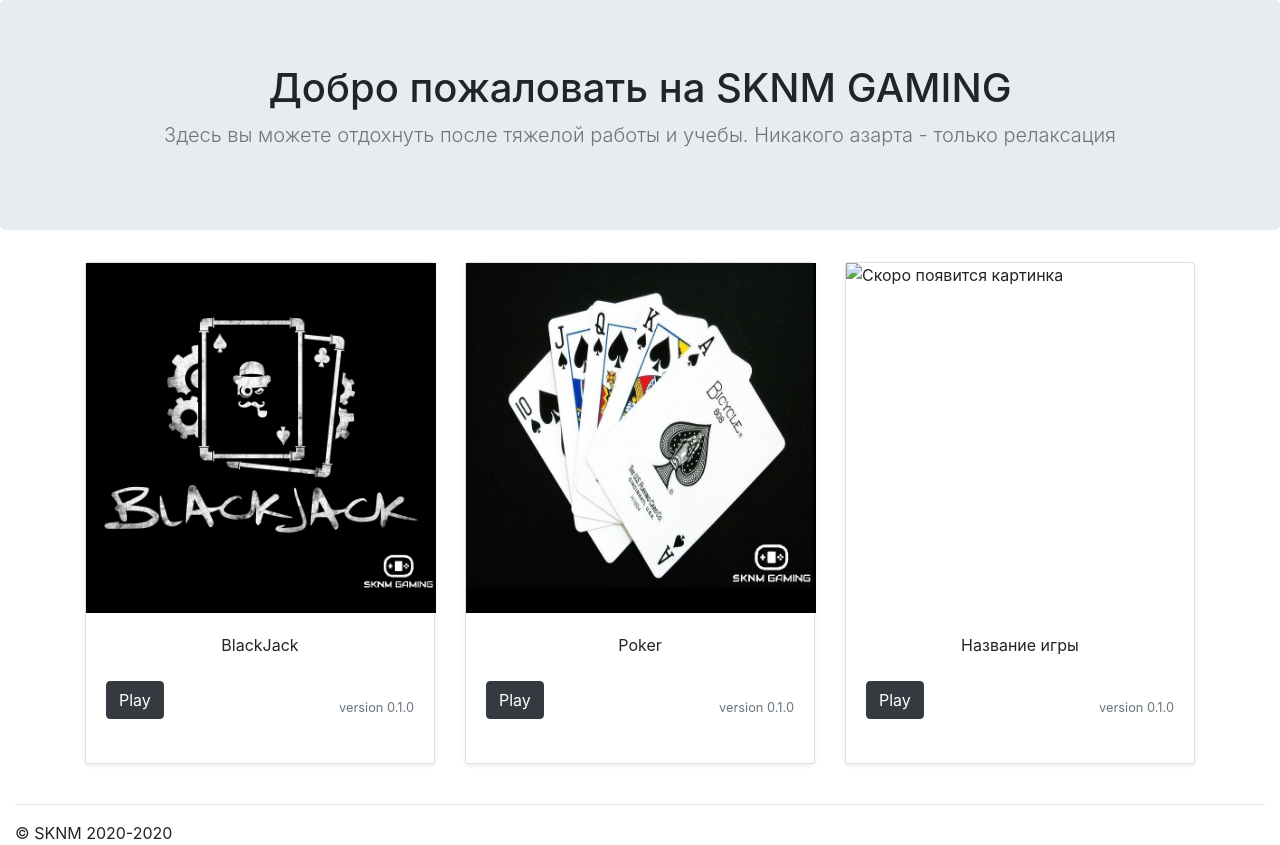
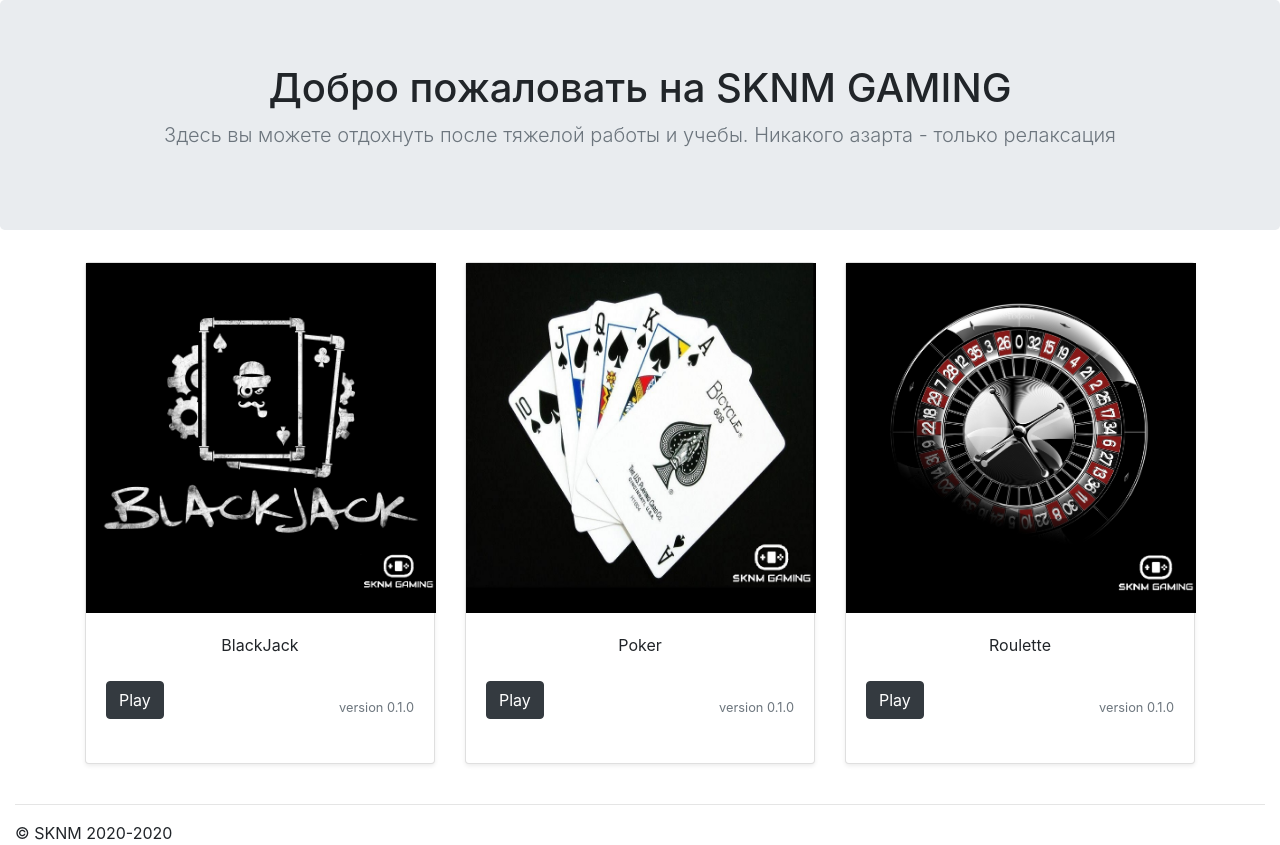
Before and after one commit to OnlinegamesSKNM/mainFile, a Flask app: template project/templates/index.html in a window 1280 px wide. Shown: the part 56-901 px from the top of the page. Run offline with Flask 2, Linux system fonts and the light colour scheme; the template is opened without the code that fills it, so the values that code supplies are empty; some libraries are stand-ins or nearby versions.

Commit message:
Update index.html

```diff
--- a/project/templates/index.html
+++ b/project/templates/index.html
@@ -5,7 +5,7 @@
 {% endblock %}
 
 {% block body %}
-    <body>
+
   <section class="jumbotron text-center">
 
       <div class="container">
@@ -23,7 +23,7 @@
               <p class="card-text" style="text-align: center">BlackJack</p>
               <div class="d-flex justify-content-between align-items-center">
                 <p>
-                        <a href="#" class="btn btn-dark my-2">Play</a>
+                  <a href="/blackjack" class="btn btn-dark my-2">Play</a>
                 </p>
                 <small class="text-muted">version 0.1.0</small>
               </div>
@@ -37,7 +37,7 @@
                 <p class="card-text" style="text-align: center">Poker</p>
                 <div class="d-flex justify-content-between align-items-center">
                   <p>
-                          <a href="#" class="btn btn-dark my-2">Play</a>
+                    <a href="/poker" class="btn btn-dark my-2">Play</a>
                   </p>
                   <small class="text-muted">version 0.1.0</small>
                 </div>
@@ -46,12 +46,12 @@
           </div>
           <div class="col-sm-4">
             <div class="card mb-4 shadow-sm">
-                    <img src="#" width="350" height="350" alt="Скоро появится картинка">
+              <img src="/static/images/roullete.jpg" width="350" height="350" alt="Скоро появится картинка">
               <div class="card-body">
-                      <p class="card-text" style="text-align: center">Название игры</p>
+                <p class="card-text" style="text-align: center">Roulette</p>
                 <div class="d-flex justify-content-between align-items-center">
                   <p>
-                          <a href="#" class="btn btn-dark my-2">Play</a>
+                    <a href="/roulette" class="btn btn-dark my-2">Play</a>
                   </p>
                   <small class="text-muted">version 0.1.0</small>
                 </div>
@@ -60,5 +60,5 @@
           </div>
         </div>
   </div>
-    </body>
+
 {% endblock %}
```
Lines whose indentation alone changed are shown as unchanged.
